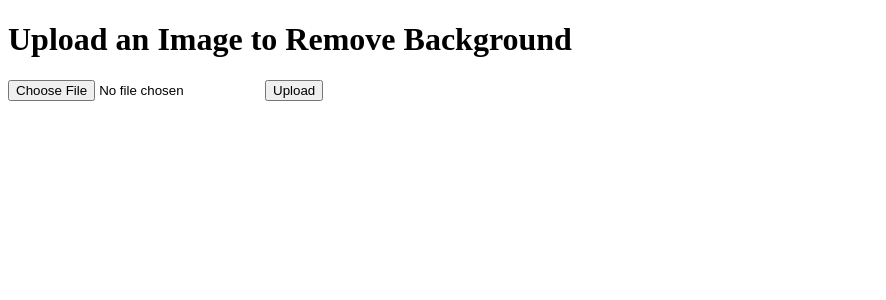
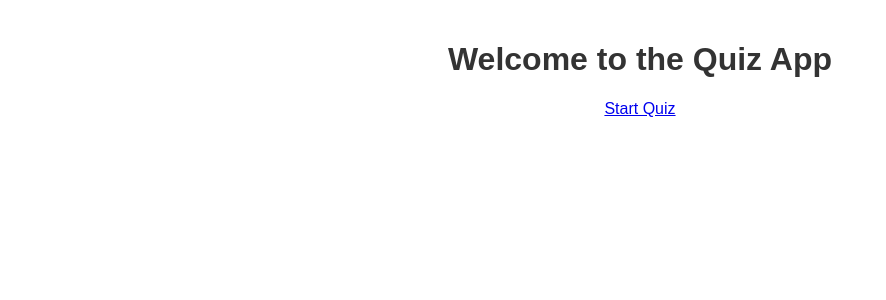
Before and after one commit to riponsarkar21/vercel_quiz_app_2, a Flask app: page / in a window 1280 px wide. Shown: the top 300 px of the page, without its empty margins (0-886 px from the left). Run offline with Flask 3, Linux system fonts and the light colour scheme.

Commit message:
Update index.html

```diff
--- a/templates/index.html
+++ b/templates/index.html
@@ -1,15 +1,11 @@
 <!DOCTYPE html>
-<html lang="en">
+<html>
 <head>
-    <meta charset="UTF-8">
-    <meta name="viewport" content="width=device-width, initial-scale=1.0">
-    <title>Background Remover</title>
+    <title>Quiz App</title>
+    <link rel="stylesheet" href="{{ url_for('static', filename='style.css') }}">
 </head>
 <body>
-    <h1>Upload an Image to Remove Background</h1>
-    <form action="/upload" method="POST" enctype="multipart/form-data">
-        <input type="file" name="file" required>
-        <button type="submit">Upload</button>
-    </form>
+    <h1>Welcome to the Quiz App</h1>
+    <a href="{{ url_for('quiz') }}">Start Quiz</a>
 </body>
 </html>
```
